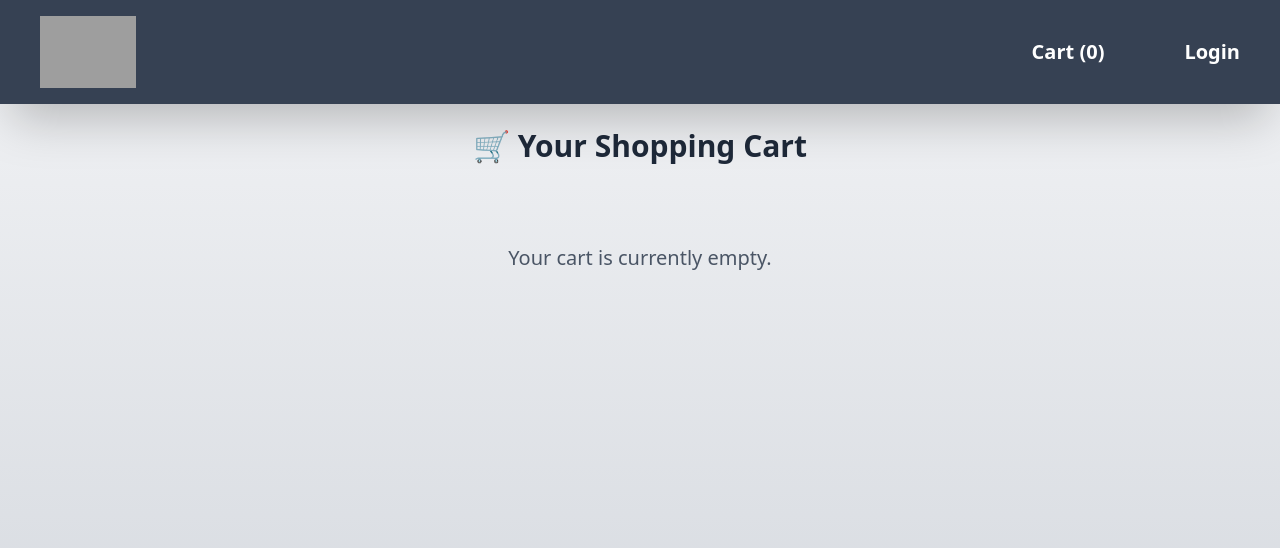
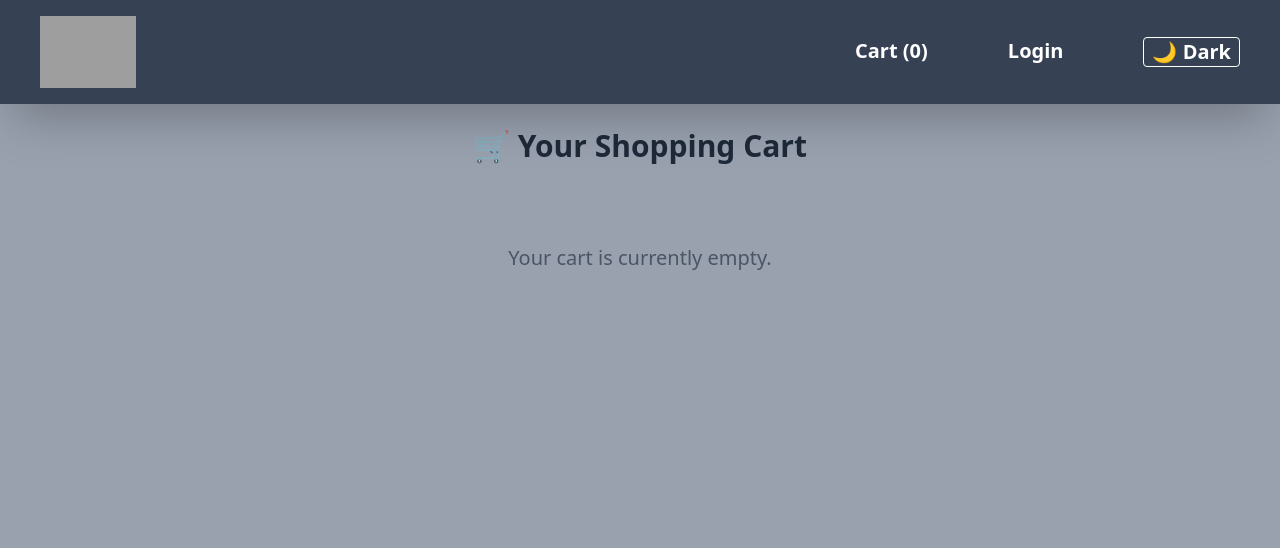
Before and after one commit to TULSIRAKHOLIYA077/closfit, a React (Vite) app: page /cart in a window 1280 px wide. Shown: the top 548 px of the page. Built offline with nearby package versions, Linux system fonts and the light colour scheme; grey boxes are pictures that could not be loaded.

Commit message:
added dark/light theme

```diff
--- a/src/component/AddProductPage.jsx
+++ b/src/component/AddProductPage.jsx
@@ -8,6 +8,7 @@ const AddProductPage = () => {
   const navigate = useNavigate();
   const { id } = useParams();
   const isEditMode = Boolean(id);
+  const useTheme = useSelector((store)=> store.theme.theme);
 
   const { productItems } = useSelector((state) => state.product);
 
@@ -61,7 +62,7 @@ const AddProductPage = () => {
   };
 
   return (
-    <div className="min-h-screen bg-gray-200 pt-40 px-4">
+    <div className={`min-h-screen ${useTheme ? "bg-gray-400" : "bg-white"}  pt-40 px-4`}>
       <div className="max-w-xl mx-auto bg-white p-8 rounded-lg shadow-md">
         <h2 className="text-2xl font-bold mb-6">
           {isEditMode ? "Edit Product" : "Add Product"}
--- a/src/component/CartPage.jsx
+++ b/src/component/CartPage.jsx
@@ -5,9 +5,10 @@ import { removeItem } from "../redux/cartSlice";
 const CartPage = () => {
   const cartItems = useSelector(state => state.cart.cartItems);
   const dispatch = useDispatch();
+  const useTheme = useSelector((store)=> store.theme.theme);
 
   return (
-    <div className="pt-32 min-h-screen px-6 bg-gradient-to-b from-gray-100 to-gray-300">
+    <div className={`pt-32 min-h-screen px-6 ${useTheme ? "bg-gray-400" : "bg-white"} `}>
       <h2 className="text-3xl font-bold text-center mb-6 text-gray-800">🛒 Your Shopping Cart</h2>
 
       {cartItems.length === 0 ? (
@@ -17,7 +18,7 @@ const CartPage = () => {
           {cartItems.map((item, index) => (
             <div
               key={index}
-              className="relative bg-white rounded-2xl shadow-md hover:shadow-xl transition-all duration-300 w-full max-w-xs p-5"
+              className="relative bg-white rounded-2xl shadow-lg hover:shadow-xl transition-all duration-300 w-full max-w-xs p-5"
             >
               <button
                 className="absolute top-3 right-3 text-red-600 hover:text-red-800"
--- a/src/component/EcommerceApp.jsx
+++ b/src/component/EcommerceApp.jsx
@@ -5,10 +5,13 @@ import ProductDetailPage from "./ProductDetailPage"
 import CartPage from "./CartPage"
 import AddProductPage from "./AddProductPage"
 import AdminProduct from "./AdminProduct"
+import { useSelector } from "react-redux"
 
 const EcommerceApp = () => {
+  const useTheme = useSelector((store)=> store.theme.theme);
+
   return (
-    <div className="bg-gray-400">
+    <div className={`${useTheme ? "bg-gray-400" : "bg-white"}`}>
       <Routes>
         <Route path="/" element={<Layout />}>
           <Route index element={<HomePage />} />
--- a/src/component/HomePage.jsx
+++ b/src/component/HomePage.jsx
@@ -8,6 +8,7 @@ const HomePage = () => {
   const productItems = useSelector((state) => state.product.productItems);
   const isApiLoaded = useSelector((state) => state.product.isApiLoaded);
   const [apiError, setApiError] = useState(null);
+  const useTheme = useSelector((store)=> store.theme.theme);
 
   useEffect(() => {
     const hasOnlyCustomProducts = productItems.every((item) =>
@@ -49,7 +50,7 @@ const HomePage = () => {
   }
 
   return (
-    <div className="bg-gray-400 relative z-10 pt-40 min-h-screen max-h-fit">
+    <div className={` ${useTheme ? "bg-gray-400" : "bg-white"} relative z-10 pt-40 min-h-screen max-h-fit`}>
       <ProductList productList={productItems} />
     </div>
   );
--- a/src/component/Navbar.jsx
+++ b/src/component/Navbar.jsx
@@ -1,16 +1,28 @@
+
 import { Link } from "react-router-dom";
-import { useSelector } from "react-redux";
+import { useDispatch, useSelector } from "react-redux";
+import { setTheme } from "../redux/themeSlice";
 
 const Navbar = () => {
   const cartItems = useSelector(state => state.cart.cartItems);
-
+  const dispatch = useDispatch();
+  const useTheme = useSelector((store)=> store.theme.theme);
+  const toggleTheme = () => {
+    dispatch(setTheme());
+  };
   return (
-    <div className="fixed top-0 z-20 w-full bg-gray-700">
+    <div className={`fixed top-0 z-20 w-full ${useTheme ? "bg-gray-700" : "bg-white"}`}>
       <header className="flex justify-between items-center py-4 px-10 shadow-2xl">
         <img className="w-24" src="https://encrypted-tbn0.gstatic.com/images?q=tbn:ANd9GcQXZlaUXIWozu3xqknYB3S9nknCPGFPAEVZLA&s" alt="" />
-        <ul className="flex font-bold text-xl text-white gap-20">
+        <ul className={`flex font-bold text-xl ${useTheme ? "text-white" : "text-black"} gap-20`}>
           <Link to="/cart"><li className="cursor-pointer">Cart ({cartItems.length})</li></Link>
           <li className="cursor-pointer">Login</li>
+          <li
+            onClick={toggleTheme}
+            className="cursor-pointer px-2 border rounded hover:bg-gray-600 transition"
+          >
+            {useTheme === true ? "🌙 Dark" : "☀️ Light"}
+          </li>
         </ul>
       </header>
     </div>
--- a/src/component/Product.jsx
+++ b/src/component/Product.jsx
@@ -6,7 +6,7 @@ const Product = ({ thumbnail, name, price, dec, id }) => {
   const dispatch = useDispatch();
 
   return (
-    <div className="bg-white rounded-2xl shadow-md hover:shadow-lg transition-all duration-300 w-full max-w-xs p-5 flex flex-col items-center text-gray-800">
+    <div className="bg-white rounded-2xl shadow-lg hover:shadow-xl transition-all duration-300 w-full max-w-xs p-5 flex flex-col items-center text-gray-800">
       <img src={thumbnail} alt={name} className="w-full h-38 object-contain rounded-xl mb-4" />
 
       <div className="w-full flex flex-col gap-2">
--- a/src/component/ProductDetailPage.jsx
+++ b/src/component/ProductDetailPage.jsx
@@ -6,6 +6,7 @@ const ProductDetailPage = () => {
   const { id } = useParams();
   const dispatch = useDispatch();
   const productItems = useSelector((state) => state.product.productItems);
+  const useTheme = useSelector((store)=> store.theme.theme);
 
   const product = productItems.find((p) => p.id.toString() === id.toString());
 
@@ -30,7 +31,7 @@ dispatch(
   };
 
   return (
-    <div className="min-h-screen max-h-fit pt-30 bg-gray-100 px-6">
+    <div className={`min-h-screen max-h-fit pt-30 ${useTheme ? "bg-gray-400" : "bg-white"} px-6`}>
       <div className="bg-white w-full max-w-2xl rounded-xl flex flex-col p-6 items-center mx-auto shadow-lg">
         <div className="flex flex-col md:flex-row items-center gap-6">
           <img
--- a/src/redux/store.js
+++ b/src/redux/store.js
@@ -1,11 +1,13 @@
 import { configureStore } from "@reduxjs/toolkit";
 import cartReducer from "./cartSlice";
 import productReducer from "./productSlice";
+import themeProducer from "./themeSlice";
 
 const store = configureStore({
   reducer: {
     cart: cartReducer,
     product: productReducer,
+    theme: themeProducer
   },
 });
 
--- /dev/null
+++ b/src/redux/themeSlice.js
@@ -0,0 +1,16 @@
+import { createSlice } from "@reduxjs/toolkit";
+
+const themeSlice = createSlice({
+  name: "theme",
+  initialState:{
+    theme: true
+  },
+  reducers:{
+    setTheme:(state)=>{
+      state.theme = !state.theme
+    }
+  }
+});
+
+export const { setTheme } = themeSlice.actions;
+export default themeSlice.reducer;
```
